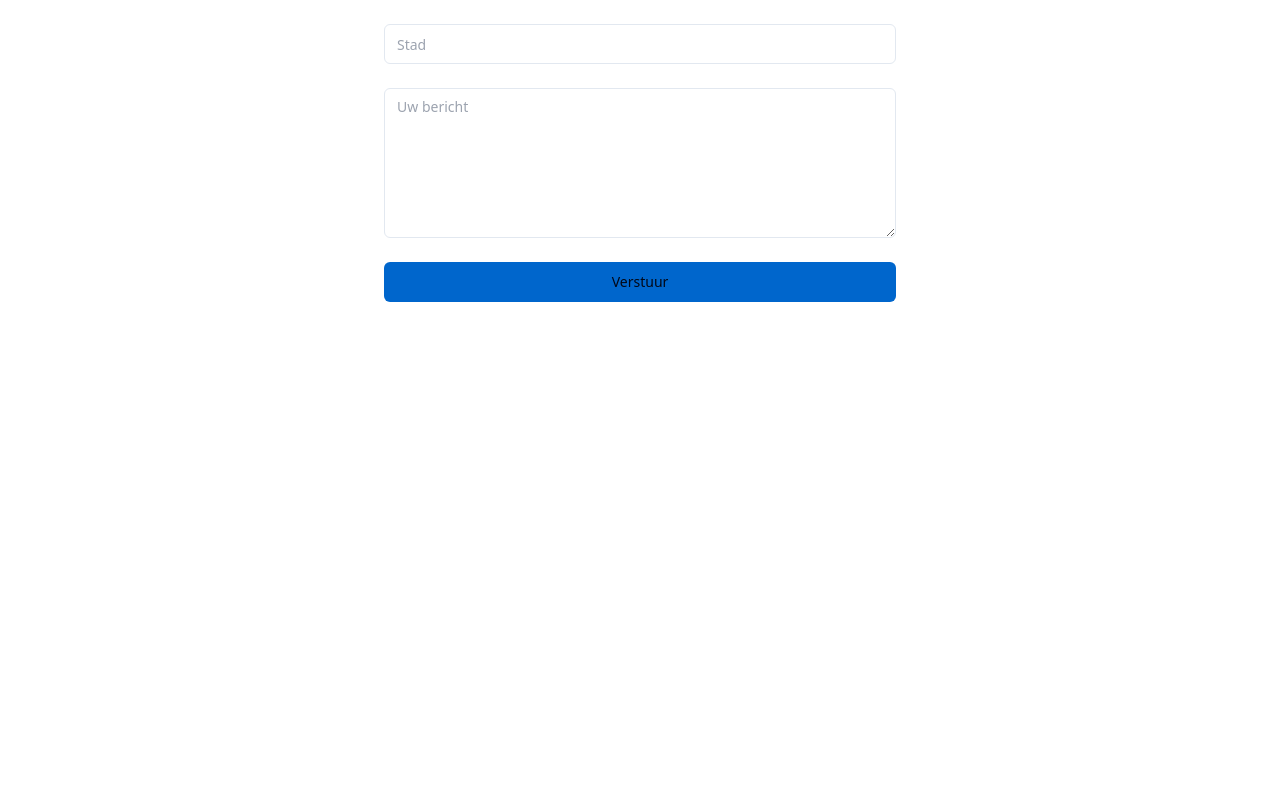
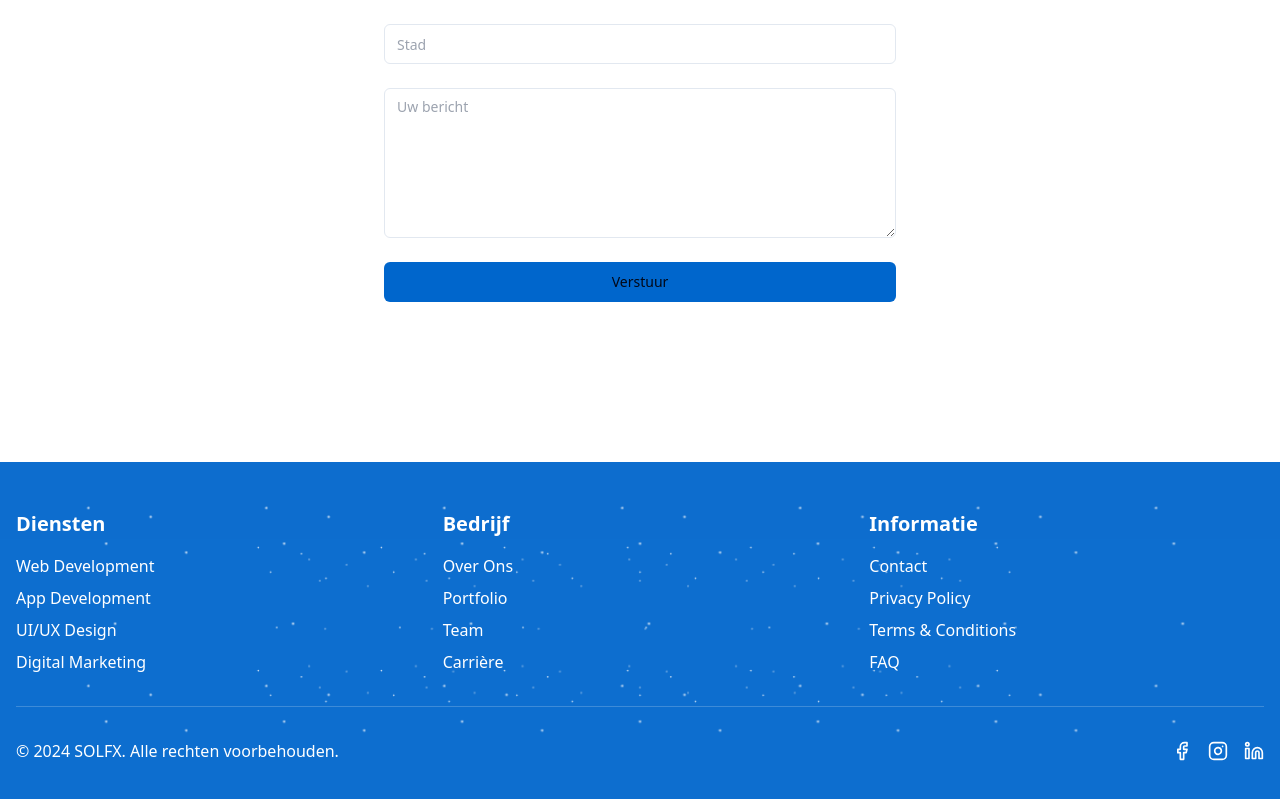
Before and after one commit to SOLFX/chatboost-solutions, a React (Vite) app: page / in a window 1280 px wide. Shown: the part 2764-3563 px from the top of the page. Before the commit the page ends 3146 px from the top, so only its background shows below. Built offline with nearby package versions, Linux system fonts and the light colour scheme.

Commit message:
Add footer with background stars
Implemented a footer containing sections for "diensten", "bedrijf", and "informatie". Added a background with moving stars using the specified color scheme of white and blue.
[skip gpt_engineer]

```diff
--- /dev/null
+++ b/src/components/Footer.tsx
@@ -0,0 +1,60 @@
+import { Facebook, Instagram, Linkedin } from "lucide-react";
+
+export const Footer = () => {
+  return (
+    <footer className="relative mt-20 bg-primary/95 text-white overflow-hidden">
+      <div className="stars-container absolute inset-0 overflow-hidden">
+        <div className="stars"></div>
+        <div className="stars2"></div>
+        <div className="stars3"></div>
+      </div>
+      <div className="container mx-auto px-4 py-12 relative z-10">
+        <div className="grid grid-cols-1 md:grid-cols-3 gap-8">
+          <div>
+            <h3 className="text-xl font-bold mb-4">Diensten</h3>
+            <ul className="space-y-2">
+              <li><a href="#" className="hover:text-blue-200 transition-colors">Web Development</a></li>
+              <li><a href="#" className="hover:text-blue-200 transition-colors">App Development</a></li>
+              <li><a href="#" className="hover:text-blue-200 transition-colors">UI/UX Design</a></li>
+              <li><a href="#" className="hover:text-blue-200 transition-colors">Digital Marketing</a></li>
+            </ul>
+          </div>
+          <div>
+            <h3 className="text-xl font-bold mb-4">Bedrijf</h3>
+            <ul className="space-y-2">
+              <li><a href="#" className="hover:text-blue-200 transition-colors">Over Ons</a></li>
+              <li><a href="#" className="hover:text-blue-200 transition-colors">Portfolio</a></li>
+              <li><a href="#" className="hover:text-blue-200 transition-colors">Team</a></li>
+              <li><a href="#" className="hover:text-blue-200 transition-colors">Carrière</a></li>
+            </ul>
+          </div>
+          <div>
+            <h3 className="text-xl font-bold mb-4">Informatie</h3>
+            <ul className="space-y-2">
+              <li><a href="#" className="hover:text-blue-200 transition-colors">Contact</a></li>
+              <li><a href="#" className="hover:text-blue-200 transition-colors">Privacy Policy</a></li>
+              <li><a href="#" className="hover:text-blue-200 transition-colors">Terms & Conditions</a></li>
+              <li><a href="#" className="hover:text-blue-200 transition-colors">FAQ</a></li>
+            </ul>
+          </div>
+        </div>
+        <div className="mt-8 pt-8 border-t border-white/20">
+          <div className="flex justify-between items-center">
+            <p>&copy; 2024 SOLFX. Alle rechten voorbehouden.</p>
+            <div className="flex space-x-4">
+              <a href="#" className="hover:text-blue-200 transition-colors">
+                <Facebook className="h-5 w-5" />
+              </a>
+              <a href="#" className="hover:text-blue-200 transition-colors">
+                <Instagram className="h-5 w-5" />
+              </a>
+              <a href="#" className="hover:text-blue-200 transition-colors">
+                <Linkedin className="h-5 w-5" />
+              </a>
+            </div>
+          </div>
+        </div>
+      </div>
+    </footer>
+  );
+};
--- a/src/index.css
+++ b/src/index.css
@@ -98,4 +98,43 @@
   body {
     @apply bg-background text-foreground;
   }
+
+  .stars-container {
+    perspective: 500px;
+    transform-style: preserve-3d;
+  }
+
+  .stars, .stars2, .stars3 {
+    position: absolute;
+    top: 0;
+    left: 0;
+    right: 0;
+    bottom: 0;
+    animation: starAnimation 50s linear infinite;
+    background-image:
+      radial-gradient(2px 2px at 20px 30px, #ffffff, rgba(0,0,0,0)),
+      radial-gradient(2px 2px at 40px 70px, #ffffff, rgba(0,0,0,0)),
+      radial-gradient(2px 2px at 50px 160px, #ffffff, rgba(0,0,0,0)),
+      radial-gradient(2px 2px at 90px 40px, #ffffff, rgba(0,0,0,0)),
+      radial-gradient(2px 2px at 130px 80px, #ffffff, rgba(0,0,0,0));
+    background-repeat: repeat;
+    background-size: 200px 200px;
+  }
+
+  .stars2 {
+    animation-delay: -25s;
+  }
+
+  .stars3 {
+    animation-delay: -37.5s;
+  }
+
+  @keyframes starAnimation {
+    from {
+      transform: translateZ(0px);
+    }
+    to {
+      transform: translateZ(-500px);
+    }
+  }
 }
--- a/src/pages/Index.tsx
+++ b/src/pages/Index.tsx
@@ -7,6 +7,7 @@ import { ContactForm } from "@/components/ContactForm";
 import { ReviewsSlider } from "@/components/ReviewsSlider";
 import { WhatsAppButton } from "@/components/WhatsAppButton";
 import { AppointmentPlanner } from "@/components/AppointmentPlanner";
+import { Footer } from "@/components/Footer";
 
 const Index = () => {
   return (
@@ -21,6 +22,7 @@ const Index = () => {
       <Packages />
       <About />
       <ContactForm />
+      <Footer />
       <WhatsAppButton />
     </div>
   );
```
